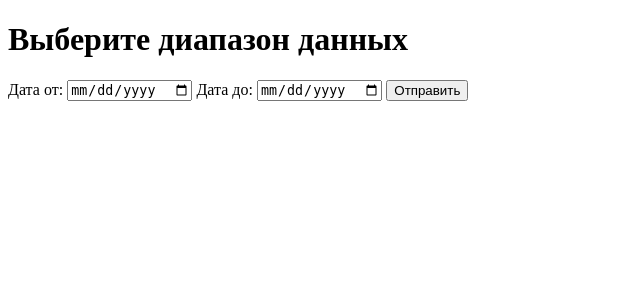
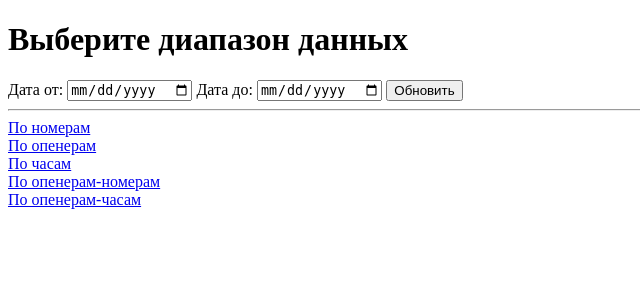
Before and after one commit to region74/frame, a Flask app: page / in a window 1280 px wide. Shown: the top 300 px of the page, without its empty margins (0-640 px from the left). Run offline with Flask 3, Linux system fonts and the light colour scheme; parts of the project's set-up code (start-up, migrations or seed data) failed here and were passed over.

Commit message:
правки главной для навигации

```diff
--- a/templates/index.html
+++ b/templates/index.html
@@ -10,7 +10,16 @@
     <input type="date" id="start_date" name="start_date" required>
     <label for="end_date">Дата до:</label>
     <input type="date" id="end_date" name="end_date" required>
-        <button type="submit">Отправить</button>
+    <button type="submit">Обновить</button>
 </form>
+<hr>
+
+<div>
+    <a href="/numbers" class="btn btn-primary btn-lg active" role="button" aria-pressed="true">По номерам</a><br>
+    <a href="/openers" class="btn btn-primary btn-lg active" role="button" aria-pressed="true">По опенерам</a><br>
+    <a href="/hours" class="btn btn-primary btn-lg active" role="button" aria-pressed="true">По часам</a><br>
+    <a href="/openernumber" class="btn btn-primary btn-lg active" role="button" aria-pressed="true">По опенерам-номерам</a><br>
+    <a href="/openerhours" class="btn btn-primary btn-lg active" role="button" aria-pressed="true">По опенерам-часам</a><br>
+</div>
 </body>
 </html>
```
Lines whose indentation alone changed are shown as unchanged.
